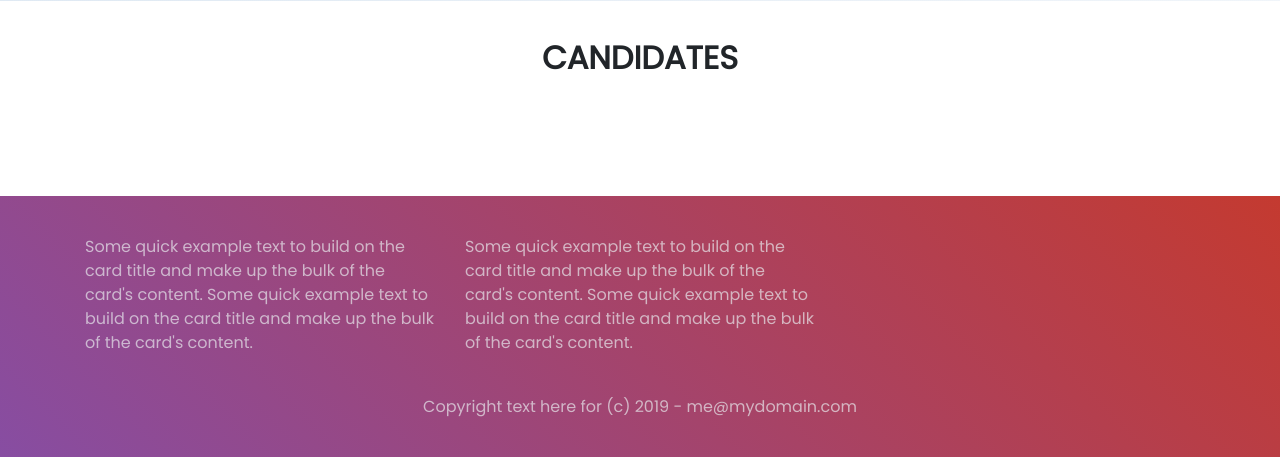
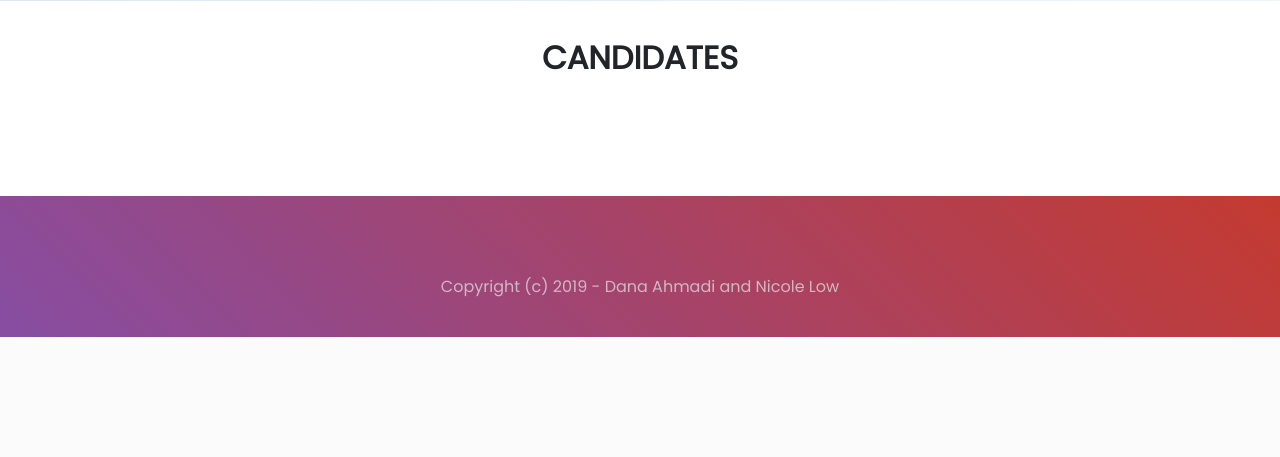
Before and after one commit to danaahm/Flask-poll, a Flask app: template app/templates/index.html in a window 1280 px wide. Shown: the part 1074-1531 px from the top of the page. After the commit the page ends 1411 px from the top, so only its background shows below. Run offline with Flask 2, Linux system fonts and the light colour scheme; the template is opened without the code that fills it, so the values that code supplies are empty; some libraries are stand-ins or nearby versions.

Commit message:
Update footer.html

```diff
--- a/app/templates/footer.html
+++ b/app/templates/footer.html
@@ -2,10 +2,10 @@
   <div class="container">
     <div class="row ">
       <div class="col-xl-4 col-md-4">
-        <p>Some quick example text to build on the card title and make up the bulk of the card's content. Some quick example text to build on the card title and make up the bulk of the card's content.</p>
+        <p></p>
       </div>
       <div class="col-xl-4 col-md-4">
-        <p>Some quick example text to build on the card title and make up the bulk of the card's content. Some quick example text to build on the card title and make up the bulk of the card's content.</p>
+        <p></p>
       </div>
       <div class="col-xl-4 col-md-4">
 
@@ -14,7 +14,7 @@
     <br>
     <div class="row text-center">
       <div class="col-lg-12">
-        Copyright text here for (c) 2019 - me@mydomain.com
+        Copyright (c) 2019 - Dana Ahmadi and Nicole Low
         {% if not current_user.is_anonymous %}
         <br>YOUR API TOKEN: {{current_user.api_token}}
         {% endif %}
```
